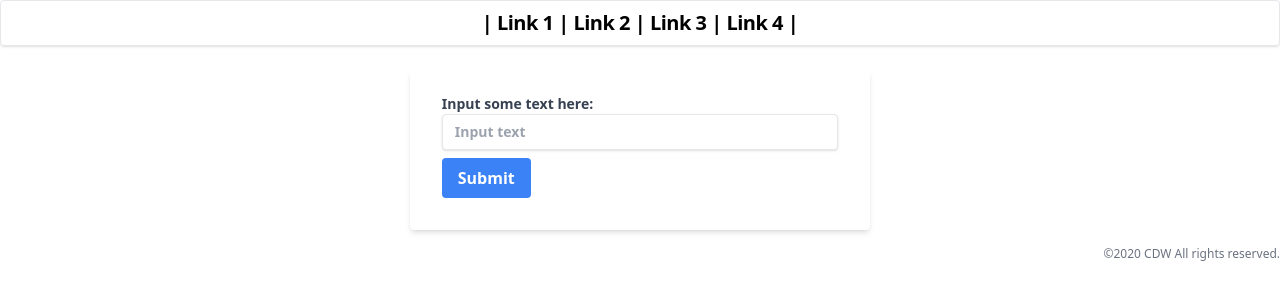
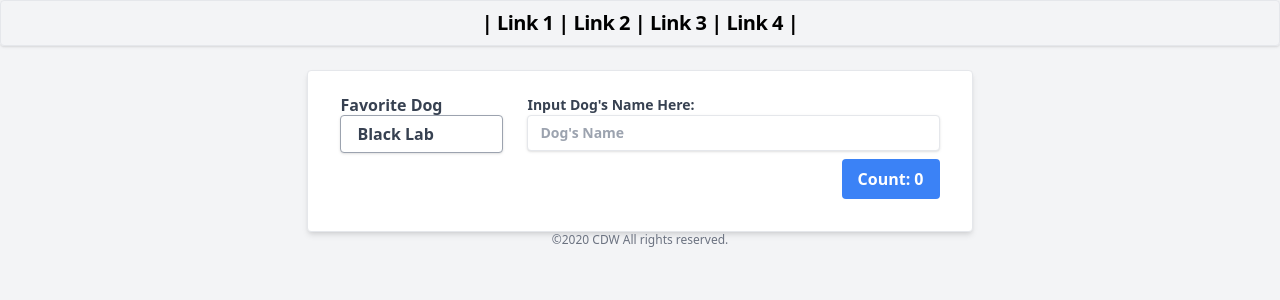
Before and after one commit to casecam/unit-testing-react-components, a React (Create React App) app: page / in a window 1280 px wide. Shown: the top 300 px of the page. Built offline with nearby package versions, Linux system fonts and the light colour scheme.

Commit message:
Stub out complete

```diff
--- a/package.json
+++ b/package.json
@@ -3,6 +3,9 @@
   "version": "0.1.0",
   "private": true,
   "dependencies": {
+    "@emotion/react": "^11.9.3",
+    "@emotion/styled": "^11.9.3",
+    "@mui/material": "^5.9.2",
     "@testing-library/jest-dom": "^5.16.4",
     "@testing-library/react": "^13.3.0",
     "@testing-library/user-event": "^13.5.0",
--- a/src/App.tsx
+++ b/src/App.tsx
@@ -4,7 +4,9 @@ function App() {
   return (
     <div className={app}>
       <Header />
-      <Main />
+      <div className={wrapper}>
+        <Main />
+      </div>
       <Footer />
     </div>
   );
@@ -13,6 +15,11 @@ function App() {
 export default App;
 
 const app = `
+  min-h-screen
+  bg-gray-100
+`
+
+const wrapper = `
   flex
-  flex-col
+  justify-center
 `
--- /dev/null
+++ b/src/components/Counter.tsx
@@ -0,0 +1,30 @@
+import React from 'react'
+
+export default function Counter () {
+  return (
+    <div className={wrapper}>
+      <button
+        className={button}
+        type="submit">
+          Count: 0
+        </button>
+    </div>
+  )
+}
+
+const button = `
+  bg-blue-500
+  hover:bg-blue-700
+  text-white
+  font-bold
+  py-2
+  px-4
+  rounded
+  focus:outline-none
+  focus:shadow-outline
+`
+
+const wrapper = `
+  flex
+  justify-end
+`
--- a/src/components/Form.tsx
+++ b/src/components/Form.tsx
@@ -2,25 +2,23 @@ import React from 'react'
 
 export default function Form () {
   return (
-    <form className="bg-white shadow-md rounded px-8 pt-6 pb-8 mb-4">
-      <label className="block text-gray-700 text-sm font-bold mb-2">Input some text here:
-        <input className={input} id="text" type="text" placeholder="Input text"/>
+    <form className={container}>
+      <label className={label}>Input Dog's Name Here:
+        <input className={input} id="text" type="text" placeholder="Dog's Name"/>
       </label>
-      <button className={button} type="submit">Submit</button>
     </form>
   )
 }
 
-const button = `
-  bg-blue-500
-  hover:bg-blue-700
-  text-white
+const container = `
+`
+
+const label = `
+  block
+  text-gray-700
+  text-sm
   font-bold
-  py-2
-  px-4
-  rounded
-  focus:outline-none
-  focus:shadow-outline
+  mb-2
 `
 
 const input = `
--- a/src/components/Menu.tsx
+++ b/src/components/Menu.tsx
@@ -1,7 +1,49 @@
-import React from 'react'
 
 export default function Menu() {
   return (
-    <div>Menu</div>
+    <div className={menu}>
+        <label htmlFor="dogs">Favorite Dog</label>
+        <select
+          className={dropdown}
+          name="dogs"
+          id="dogs"
+        >
+          <option value={'Black Lab'}>Black Lab</option>
+          <option value={'Chocolate Lab'}>Chocolate Lab</option>
+          <option value={'Yellow Lab'}>Yellow Lab</option>
+        </select>
+
+    </div>
   )
 }
+
+const dropdown = `
+  block
+  appearance-none
+  w-full
+  bg-white
+  border
+  border-gray-400
+  hover:border-gray-500
+  px-4
+  py-2
+  pr-8
+  rounded
+  shadow
+  leading-tight
+  focus:outline-none
+  focus:shadow-outline
+`
+
+const menu = `
+  flex
+  flex-col
+  w-auto
+  mr-6
+  const
+  block
+  text-gray-700
+  text-m
+  font-bold
+  leading-tight
+`
--- /dev/null
+++ b/src/components/index.ts
@@ -0,0 +1,5 @@
+import Counter from "./Counter";
+import Form from "./Form";
+import Menu from "./Menu";
+
+export { Counter, Form, Menu}
--- a/src/views/Footer/Footer.tsx
+++ b/src/views/Footer/Footer.tsx
@@ -10,7 +10,7 @@ export default function Footer() {
 
 const footer = `
   flex
-  justify-end
+  justify-center
   text-gray-500
   text-xs
 `
--- a/src/views/Main/Main.tsx
+++ b/src/views/Main/Main.tsx
@@ -1,9 +1,13 @@
-import Form from "../../components/Form";
+import { Counter, Form, Menu} from "../../components/index";
 
 export default function Main() {
   return (
     <div className={main}>
-      <Form />
+      <Menu />
+      <div className={wrapper}>
+        <Form />
+        <Counter />
+      </div>
     </div>
   )
 }
@@ -11,4 +15,21 @@ export default function Main() {
 const main = `
   flex
   justify-center
+  shadow
+  appearance-none
+  border
+  rounded
+  focus:outline-none
+  focus:shadow-outline
+  bg-white
+  shadow-md
+  rounded
+  px-8
+  pt-6
+  pb-8
+  mb-4"
+  w-auto
 `
+const wrapper = `
+
+`
```
Also changed, not shown: 1 other file (tests, documents, lock files or other folders).
